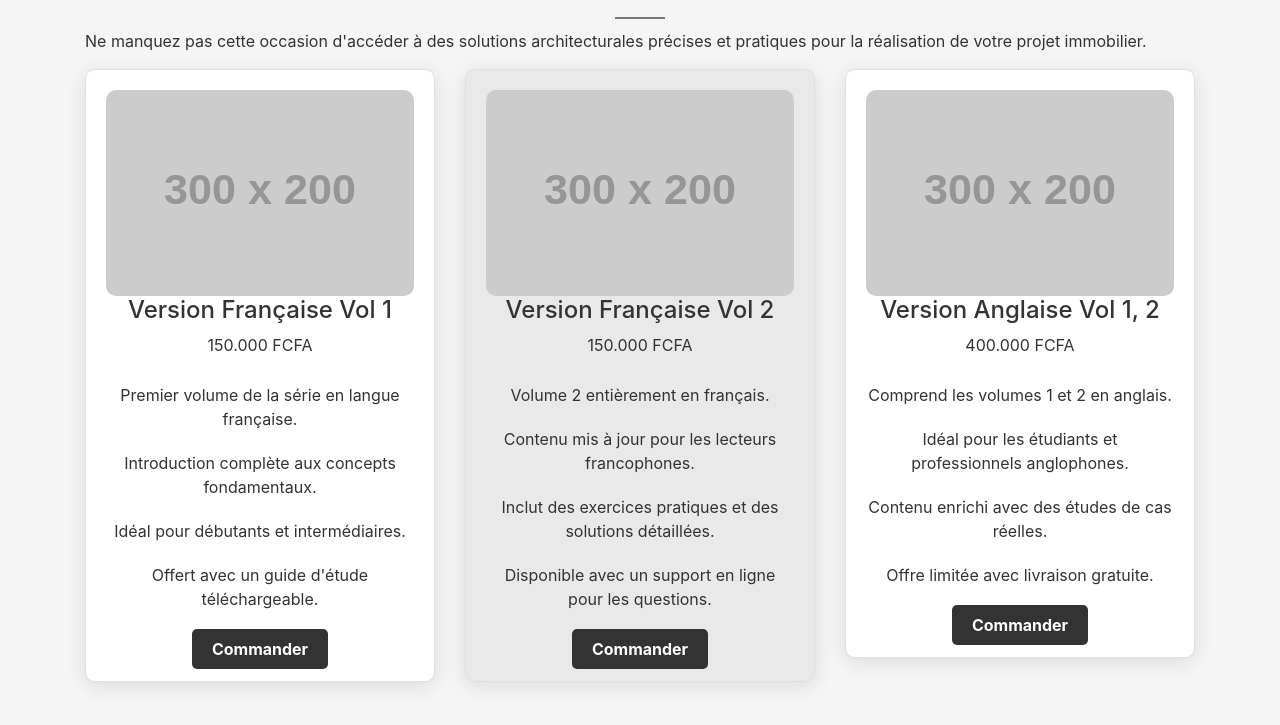
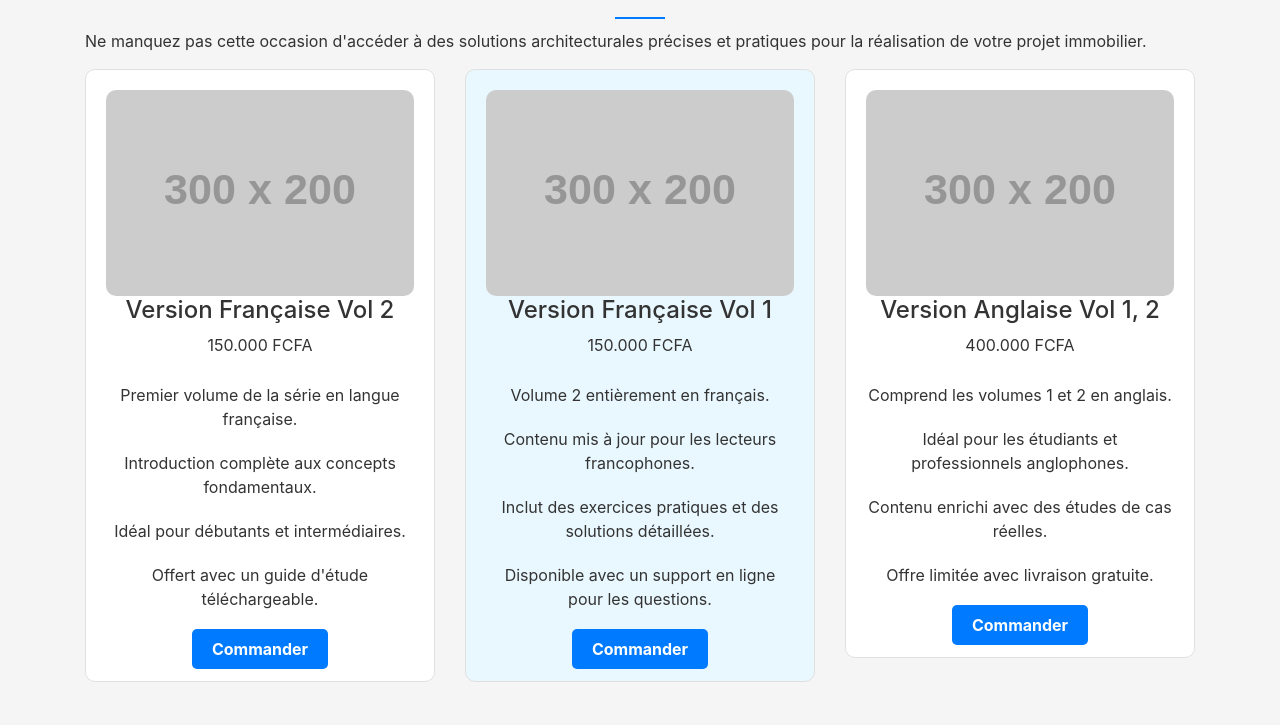
Before and after one commit to ameviposey0/websiteciservice, a plain HTML site: page products.html in a window 1280 px wide. Shown: the part 71-796 px from the top of the page. Drawn offline with nearby package versions, Linux system fonts and the light colour scheme; placeholder pictures from the web are drawn by us.

Commit message:
Update products.html

```diff
--- a/products.html
+++ b/products.html
@@ -21,16 +21,15 @@
             text-align: center;
             transition: transform 0.3s;
             background-color: white;
-            box-shadow: 0 4px 20px rgba(0, 0, 0, 0.1);
         }
         .mu-pricing-single:hover {
             transform: scale(1.05);
         }
         .mu-popular-price-tag {
-            background-color: #e9e9e9; /* Gris clair pour les éléments populaires */
+            background-color: #e9f8ff;
         }
         .mu-order-btn {
-            background-color: #333; /* Bouton gris foncé */
+            background-color: #007bff;
             color: white;
             padding: 10px 20px;
             border: none;
@@ -39,7 +38,7 @@
             font-weight: bold;
         }
         .mu-order-btn:hover {
-            background-color: #555; /* Couleur au survol en gris un peu plus clair */
+            background-color: #0056b3;
         }
         .mu-price-feature {
             list-style-type: none;
@@ -56,13 +55,12 @@
             font-size: 2rem;
             font-weight: bold;
             margin-bottom: 20px;
-            color: #333; /* Gris pour les titres */
         }
         .mu-header-dot {
             display: block;
             height: 2px;
             width: 50px;
-            background: #777; /* Petit trait gris au-dessous des titres */
+            background: #007bff;
             margin: 10px auto;
         }
     </style>
@@ -90,7 +88,7 @@
                                 <div class="mu-pricing-single">
                                     <img src="https://via.placeholder.com/300x200.png?text=Version+Française+Vol+1" alt="Version Française Vol 1" class="product-image">
                                     <div class="mu-pricing-single-head">
-                                        <h4>Version Française Vol 1</h4>
+                                        <h4>Version Française Vol 2</h4>
                                         <p class="mu-price-tag">
                                             <span>150.000</span> FCFA
                                         </p>
@@ -112,7 +110,7 @@
                                 <div class="mu-pricing-single mu-popular-price-tag">
                                     <img src="https://via.placeholder.com/300x200.png?text=Version+Française+Vol+2" alt="Version Française Vol 2" class="product-image">
                                     <div class="mu-pricing-single-head">
-                                        <h4>Version Française Vol 2</h4>
+                                        <h4>Version Française Vol 1</h4>
                                         <p class="mu-price-tag">
                                             <span>150.000</span> FCFA
                                         </p>
```
